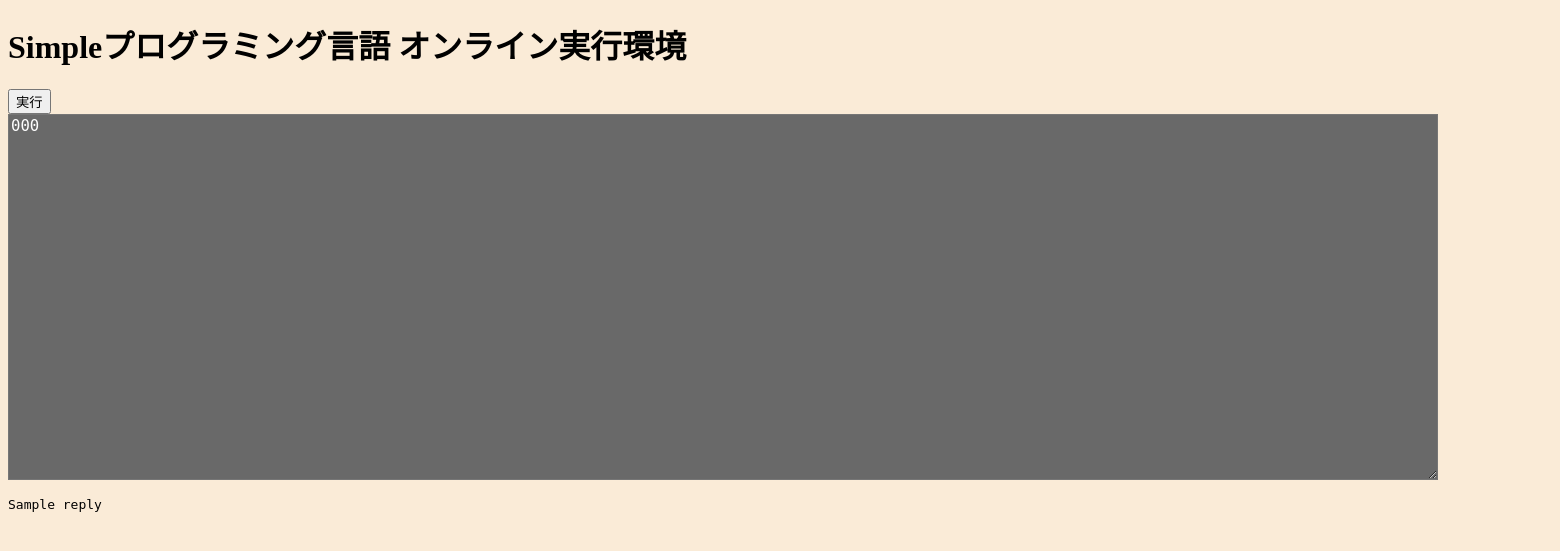
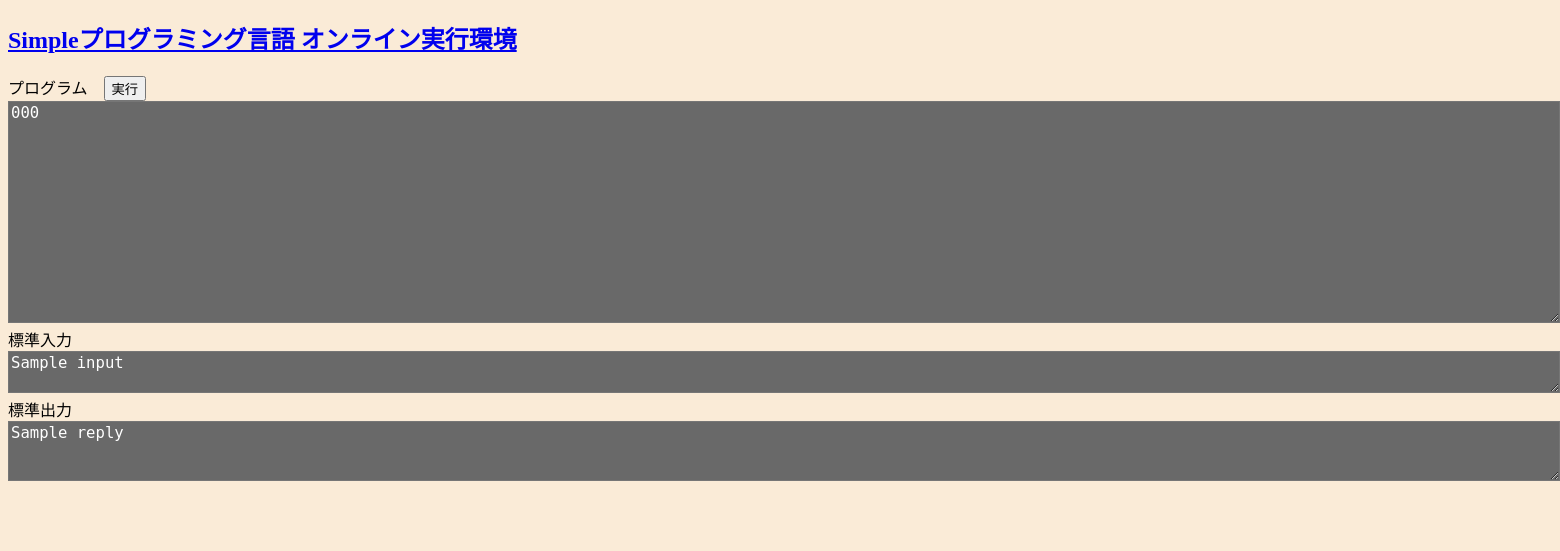
Before and after one commit to KajizukaTaichi/Simple-OXE, a Flask app: template templates/index.html in a window 1560 px wide. Shown: the top 551 px of the page. Run offline with Flask 3, Linux system fonts and the light colour scheme; the template is opened without the code that fills it: most values are stand-ins (such as "Sample title", 1, 10 or a date in 2020).

Commit message:
Add files via upload

```diff
--- a/templates/index.html
+++ b/templates/index.html
@@ -3,19 +3,26 @@
 <html lang="ja">
     <head>
         <title>Simpleプログラミング言語</title>
-        <link rel="stylesheet" href="style.css">
+        <link rel="stylesheet" type="text/css" href="{{ url_for('static', filename='style.css') }}">
+        <script src="{{ url_for('static', filename='script.js') }}"></script>
     </head>
 
     <body>
         <header>
-            <h1>Simpleプログラミング言語 オンライン実行環境</h1>
+            <a href="https://github.com/KajizukaTaichi/Simple-OXE/">
+                <h2>Simpleプログラミング言語 オンライン実行環境</h2>
+            </a>
         </header>
 
         <form action="/" method="POST">
-            <button type="submit">実行</button><br>
-            <textarea name="code" id="" cols="150" rows="20">{{code}}</textarea>
+            プログラム　<button type="submit">実行</button><br>
+            <textarea name="code" class="code" cols="163" rows="12" onkeydown="handleTabKey(event, this)">{{code}}</textarea><br>
+
+            標準入力<br>
+            <textarea name="input" class="input" cols="163" rows="2">{{input}}</textarea><br>
+
+            標準出力<br>
+            <textarea class="reply" cols="163" rows="3">{{ reply }}</textarea>
         </form>
-
-        <pre>{{ reply }}</pre>
     </body>
 </html>
```
